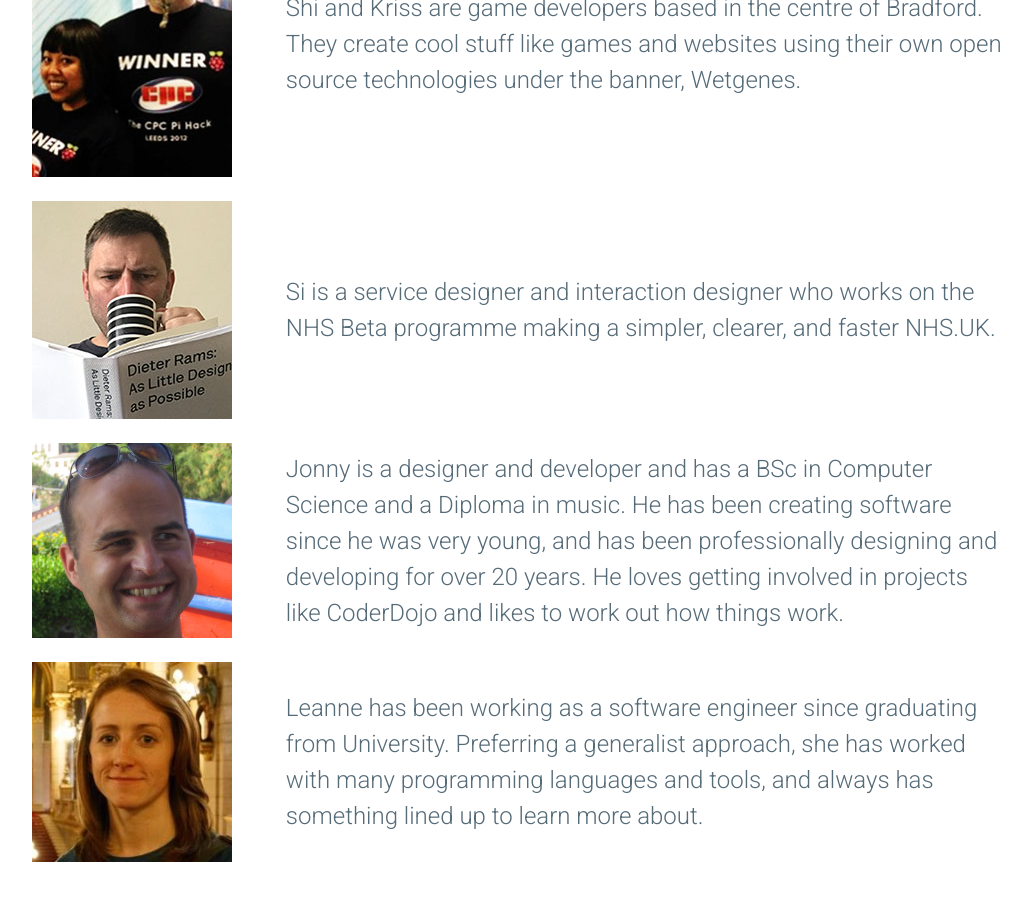
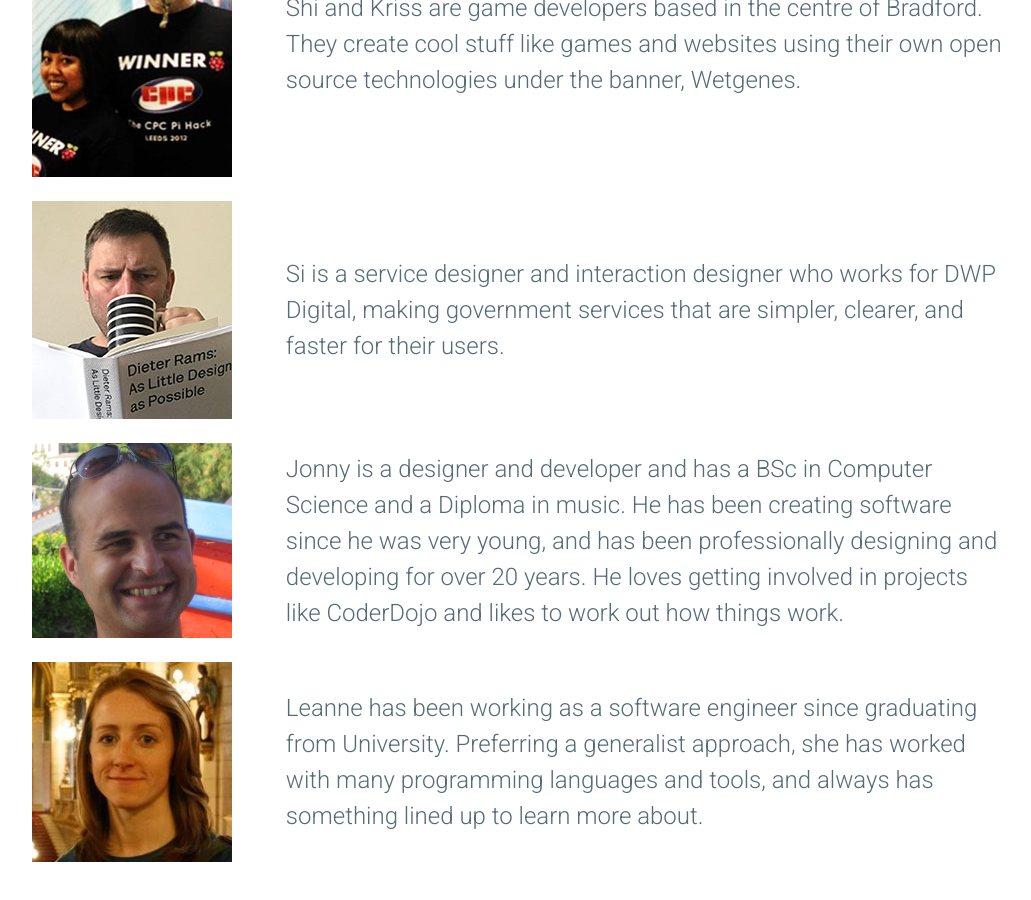
Before and after one commit to bradford-coderdojo/bradford-coderdojo.github.io, a Jekyll site: the page built from mentors/index.md, in a window 1280 px wide and 900 px high, scrolled down 991 px. Shown: the whole window, without its empty margins (16-1047 px from the left). Built offline with Jekyll 4.4.1, drawn with Linux system fonts in a browser that asks for light colours.

Commit message:
Update mentors.yaml
Changed where I worked

```diff
--- a/_data/mentors.yaml
+++ b/_data/mentors.yaml
@@ -8,7 +8,7 @@
 
 - name: Si Wilson
   photo: /assets/mentors/si.jpg
-  detail: Si is a service designer and interaction designer who works on the NHS Beta programme making a simpler, clearer, and faster NHS.UK.
+  detail: Si is a service designer and interaction designer who works for DWP Digital, making government services that are simpler, clearer, and faster for their users.
 
 - name: Jonny Muir
   photo: /assets/mentors/jonny.jpg
```
